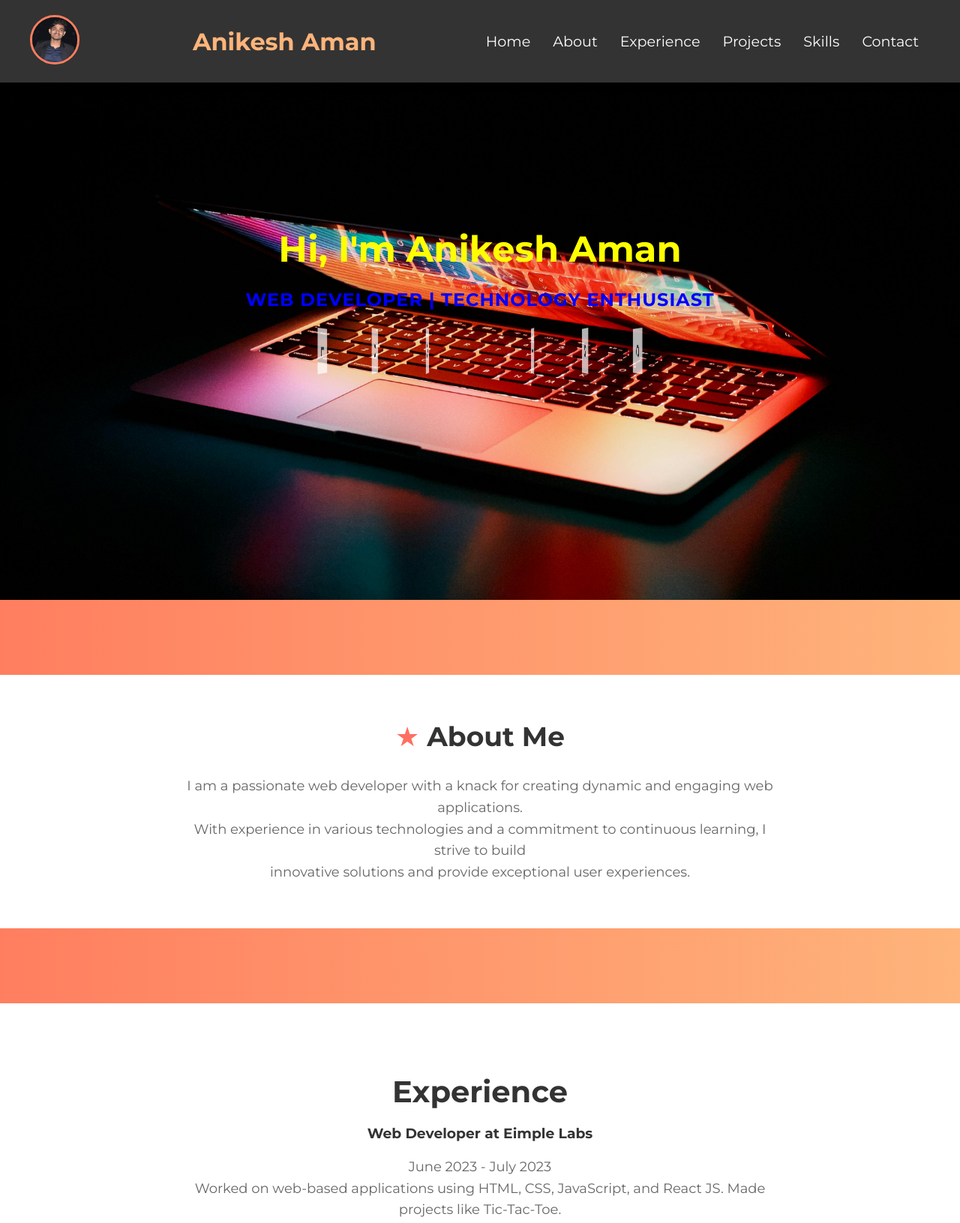
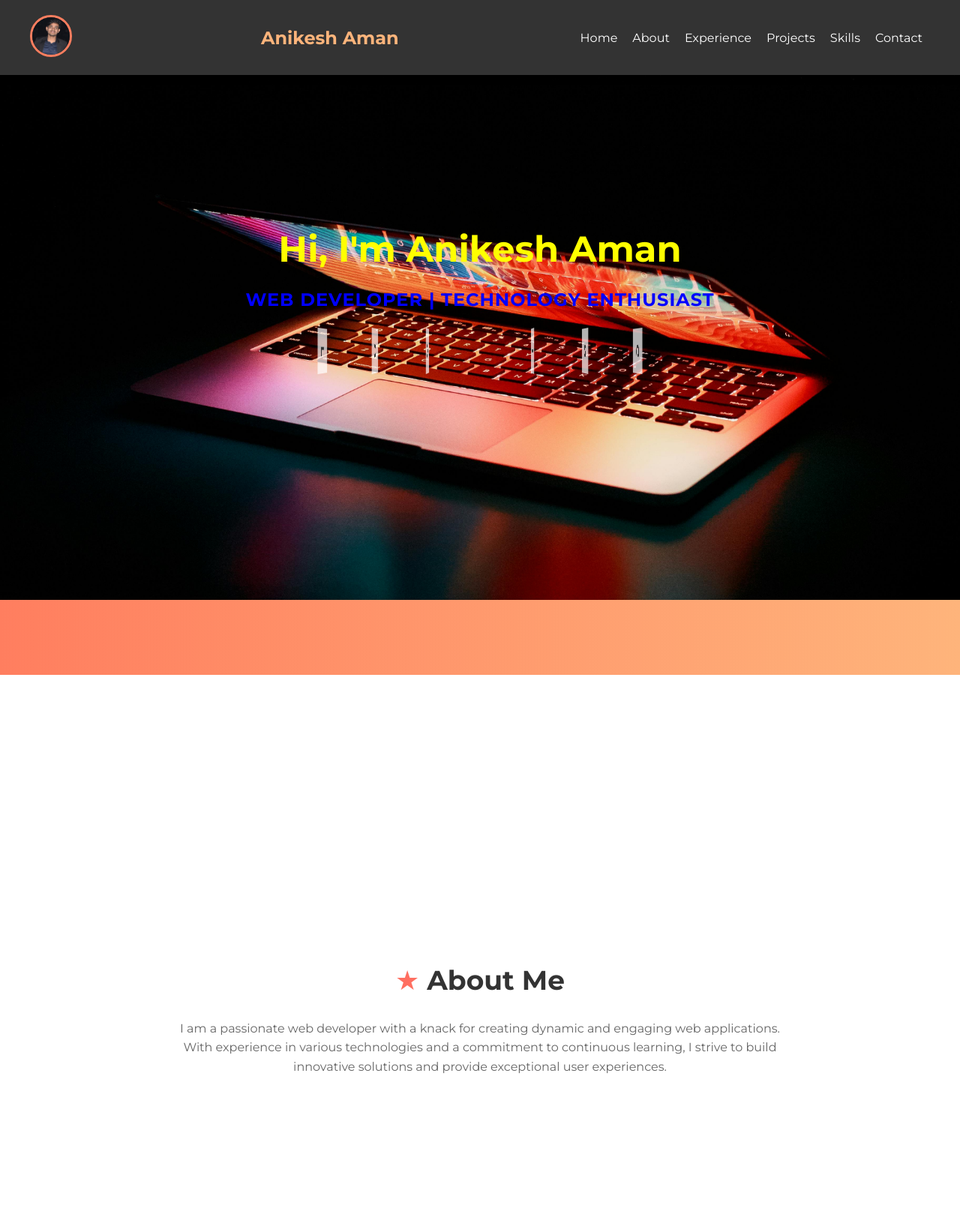
Before and after one commit to anikeshaman/Portfolio, a plain HTML site: page index.html in a window 1280 px wide. Shown: the top 1631 px of the page at 75% size. Drawn offline with nearby package versions, Linux system fonts and the light colour scheme.

Commit message:
Update styles.css

```diff
--- a/styles.css
+++ b/styles.css
@@ -317,3 +317,184 @@
         font-size: 24px;
     }
 }
+/* Base styles */
+body {
+    font-family: 'Montserrat', sans-serif;
+    margin: 0;
+    padding: 0;
+    background: linear-gradient(to right, #ff7e5f, #feb47b);
+    color: #333;
+    overflow-x: hidden; /* Prevent horizontal scroll */
+}
+
+header {
+    background: #333;
+    color: #fff;
+    padding: 20px 0;
+    position: fixed;
+    width: 100%;
+    top: 0;
+    z-index: 1000;
+    box-shadow: 0 2px 10px rgba(0, 0, 0, 0.3);
+}
+
+header .container {
+    display: flex;
+    justify-content: space-between;
+    align-items: center;
+    max-width: 1200px;
+    margin: 0 auto;
+    padding: 0 20px;
+}
+
+header .profile-photo {
+    margin-right: 20px;
+}
+
+header .profile-photo img {
+    width: 50px;
+    height: 50px;
+    border-radius: 50%;
+    border: 3px solid #ff7e5f;
+}
+
+header h1 {
+    margin: 0;
+    font-size: 1.5em;
+    color: #feb47b;
+    transition: color 0.3s;
+}
+
+header h1:hover {
+    color: #ff7e5f;
+}
+
+nav ul {
+    list-style: none;
+    margin: 0;
+    padding: 0;
+    display: flex;
+}
+
+nav li {
+    margin: 0 10px;
+}
+
+nav a {
+    color: #fff;
+    text-decoration: none;
+    font-size: 1em;
+    transition: color 0.3s;
+}
+
+nav a:hover {
+    color: #feb47b;
+}
+
+/* Full-screen sections */
+.section {
+    min-height: 100vh;
+    padding: 60px 20px;
+    text-align: center;
+    background: #fff;
+    color: #333;
+    display: flex;
+    align-items: center;
+    justify-content: center;
+    flex-direction: column;
+}
+
+/* Hero section */
+#hero {
+    background: url('hero-bg.jpg') no-repeat center center/cover;
+    color: #fff;
+    text-align: center;
+}
+
+/* Section heading and content styling */
+h2 {
+    font-size: 2em;
+    margin-bottom: 20px;
+    color: #333;
+}
+
+.section p {
+    font-size: 1em;
+    line-height: 1.6;
+    color: #666;
+    max-width: 800px;
+    margin: 0 auto;
+}
+
+/* Skills list */
+.skills-list {
+    list-style: none;
+    padding: 0;
+    font-size: 1em;
+}
+
+.skills-list li {
+    margin: 10px 0;
+}
+
+/* Footer styling */
+footer {
+    text-align: center;
+    padding: 20px;
+    background: #333;
+    color: #fff;
+}
+
+footer p {
+    margin: 0;
+}
+
+/* Responsive styles */
+@media (max-width: 768px) {
+    header h1 {
+        font-size: 1.2em;
+    }
+
+    nav a {
+        font-size: 0.9em;
+    }
+
+    .section {
+        padding: 40px 15px;
+    }
+
+    .section h2 {
+        font-size: 1.5em;
+    }
+
+    .section p {
+        font-size: 0.9em;
+    }
+}
+
+@media (max-width: 480px) {
+    header .profile-photo img {
+        width: 40px;
+        height: 40px;
+    }
+
+    header h1 {
+        font-size: 1em;
+    }
+
+    nav a {
+        font-size: 0.8em;
+    }
+
+    .section {
+        padding: 30px 10px;
+    }
+
+    .section h2 {
+        font-size: 1.2em;
+    }
+
+    .section p {
+        font-size: 0.8em;
+    }
+}
```
